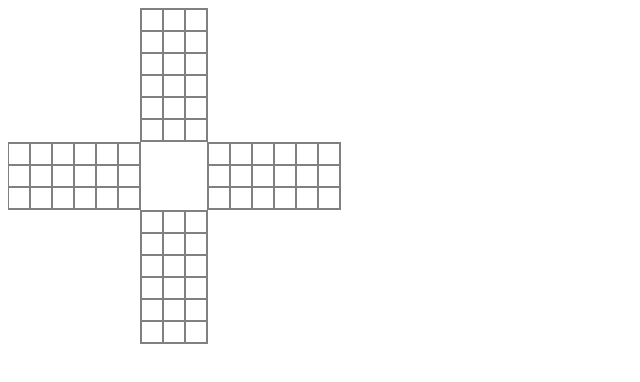
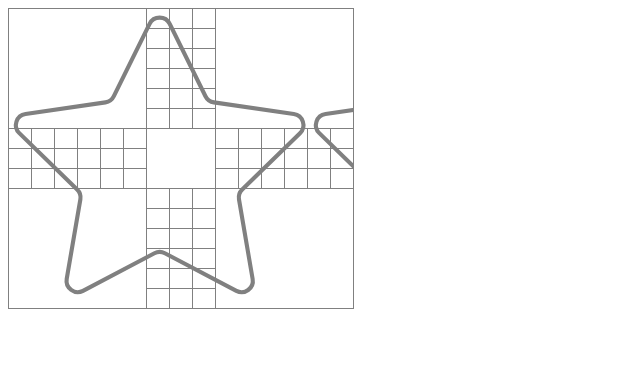
Before and after one commit to BharathASL/angular-ludo-game, an Angular app: page / in a window 1280 px wide. Shown: the top 382 px of the page, without its empty margins (0-640 px from the left). Built offline with nearby package versions, Linux system fonts and the light colour scheme.

Commit message:
Table changes added and before roll-backing ngFor added code

```diff
--- a/src/app/app.component.css
+++ /dev/null
@@ -1,30 +0,0 @@
-div.each-cell {
-  width: 20px;
-  height: 20px;
-  /* border: 1px solid rgba(0, 0, 0, 0); */
-  margin: 1px;
-}
-div.playable-cell {
-  border: 1px solid grey ;
-  margin: 0px;
-}
-div.game-board {
-  height: fit-content;
-}
-div.row {
-  display: grid;
-  grid-auto-flow: column;
-  width: fit-content;
-}
-.left-border {
-  border-left: 2px solid grey !important;
-}
-.right-border {
-  border-right: 2px solid grey !important;
-}
-.top-border {
-  border-top: 2px solid grey !important;
-}
-.bottom-border {
-  border-bottom: 2px solid grey !important;
-}
--- a/src/app/app.component.html
+++ b/src/app/app.component.html
@@ -1,8 +1,26 @@
-<div class="container">
-	<div class="game-board">
-		<div class="row" *ngFor="let item of ArrayClassType(15);let i=index">
-			<div class="each-cell" *ngFor="let item of ArrayClassType(15);let j=index" [ngClass]="{'playable-cell':!(i<6 && j<6 || i<6 && j>8 || i>8 && j<6 || i>8 && j>8) && !(i>5 && i<9 && j>5 && j<9), 'left-border':!(i<6 && j<6 || i<6 && j>8 || i>8 && j<6 || i>8 && j>8) && !(i>5 && i<9 && j>5 && j<9) && (j==6 || j==6 || j==9), 'right-border':!(i<6 && j<6 || i<6 && j>8 || i>8 && j<6 || i>8 && j>8) && !(i>5 && i<9 && j>5 && j<9) && (j==5 || j==8 || j==14), 'top-border':!(i<6 && j<6 || i<6 && j>8 || i>8 && j<6 || i>8 && j>8) && !(i>5 && i<9 && j>5 && j<9) && (i==0 || i==6 || i==9), 'bottom-border':!(i<6 && j<6 || i<6 && j>8 || i>8 && j<6 || i>8 && j>8) && !(i>5 && i<9 && j>5 && j<9) && (i==5 || i==8 || i==14)}">
-			</div>
-		</div>
-	</div>
-</div>
+<table class="game-board" border="1">
+	<tr>
+		<td colspan="6" rowspan="6"></td>
+		<td *ngFor="let item of ArrayClassType(3)"></td>
+		<td colspan="9" rowspan="6"></td>
+	</tr>
+	<tr *ngFor="let item of ArrayClassType(5)">
+		<td *ngFor="let item of ArrayClassType(3)"></td>
+	</tr>
+	<tr>
+		<td *ngFor="let item of ArrayClassType(6)"></td>
+		<td colspan="3" rowspan="3"></td>
+		<td *ngFor="let item of ArrayClassType(6)"></td>
+	</tr>
+	<tr *ngFor="let item of ArrayClassType(2)">
+		<td *ngFor="let item of ArrayClassType(12)"></td>
+	</tr>
+	<tr>
+		<td colspan="6" rowspan="6"></td>
+		<td *ngFor="let item of ArrayClassType(3)"></td>
+		<td colspan="9" rowspan="6"></td>
+	</tr>
+	<tr *ngFor="let item of ArrayClassType(5)">
+		<td *ngFor="let item of ArrayClassType(3)"></td>
+	</tr>
+</table>
--- /dev/null
+++ b/src/app/app.component.scss
@@ -0,0 +1,11 @@
+$star-url: url("./star.svg");
+table.game-board {
+  background-image: $star-url;
+  border-collapse: collapse;
+  $each-cell-min-size: 20px;
+  td {
+    width: $each-cell-min-size;
+    height: $each-cell-min-size;
+    border: 1px solid grey;
+  }
+}
--- a/src/app/app.component.ts
+++ b/src/app/app.component.ts
@@ -3,7 +3,7 @@ import { Component, VERSION } from "@angular/core";
 @Component({
   selector: "my-app",
   templateUrl: "./app.component.html",
-  styleUrls: ["./app.component.css"]
+  styleUrls: ["./app.component.scss"]
 })
 export class AppComponent {
   ArrayClassType = Array;
```
Also changed, not shown: src/app/star.svg (added).
